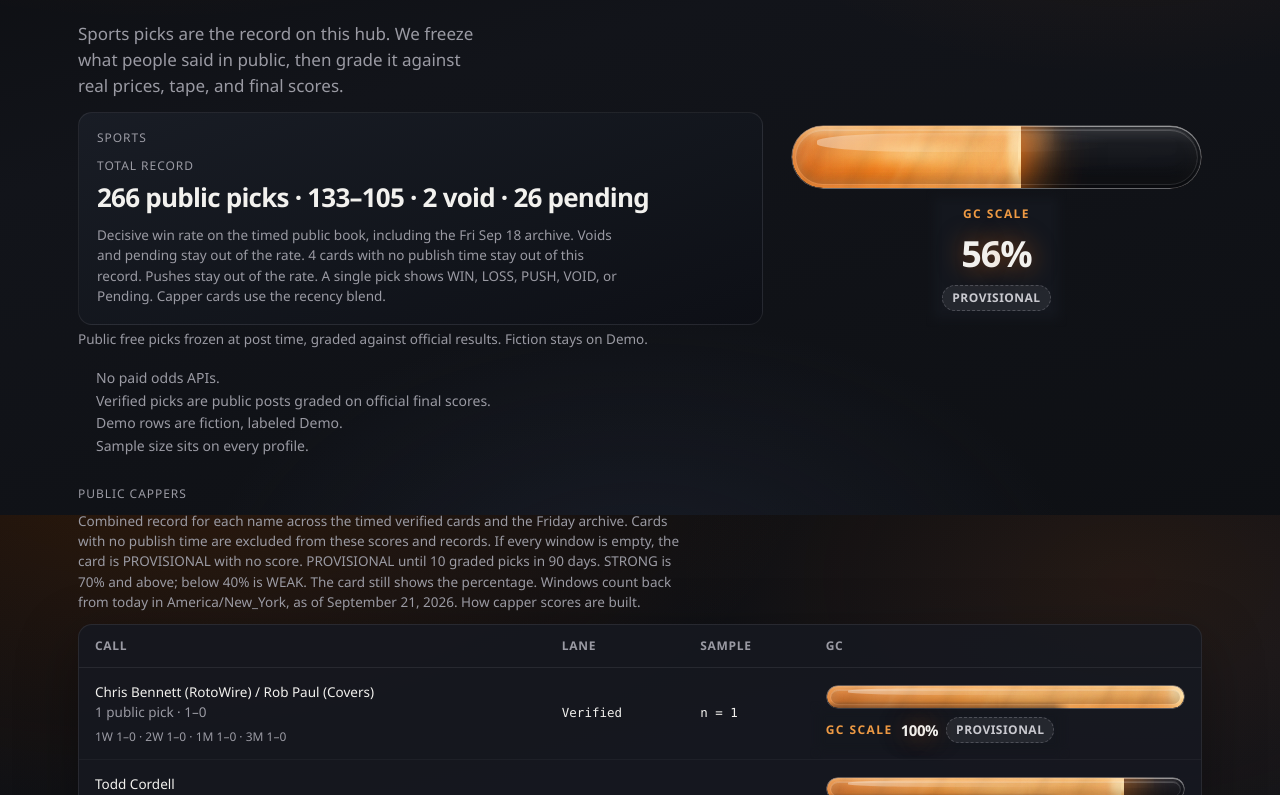
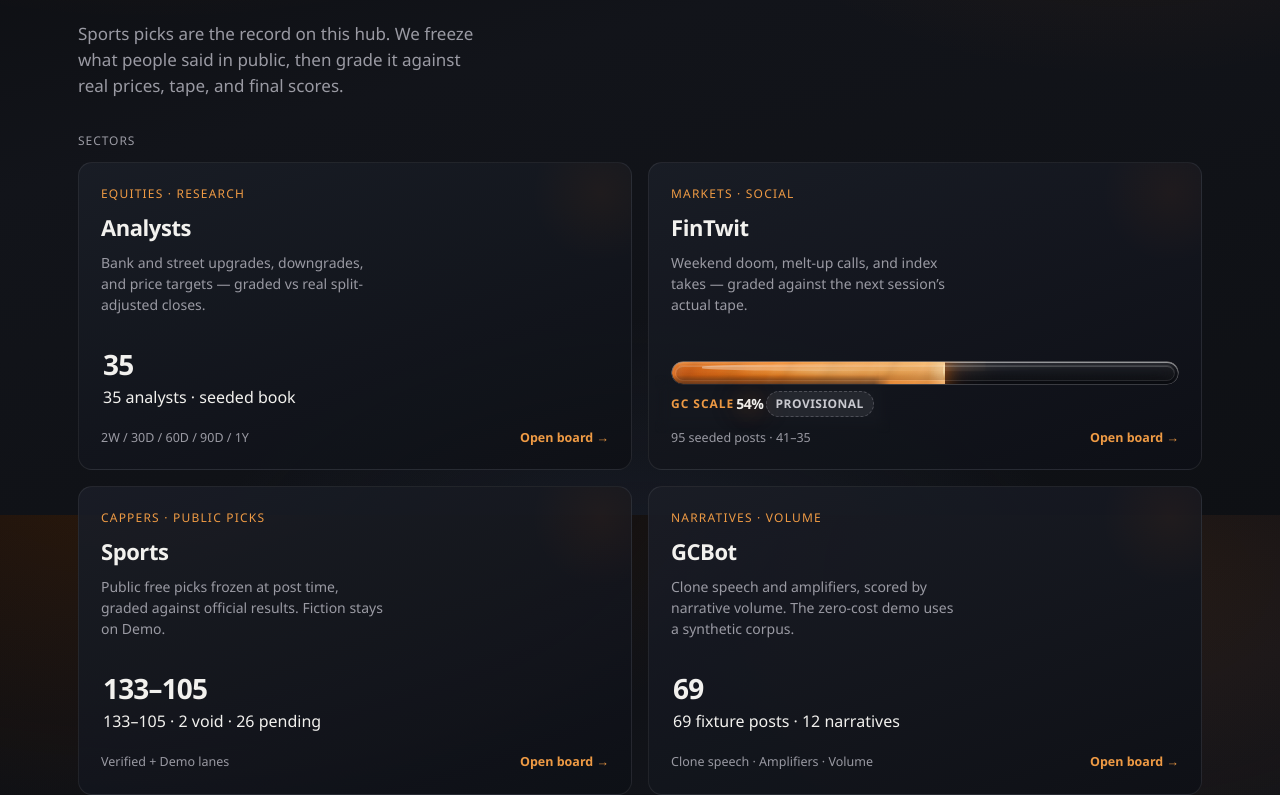
Before and after one commit to mclark-web/Charoof, a Next.js app: page / in a window 1280 px wide. Shown: the part 285-1080 px from the top of the page. Built offline with nearby package versions, Linux system fonts and the light colour scheme.

Commit message:
Move the sports ledger onto /sports and card it on the Hub.
The Hub home now leads with four matching board cards. Sports links to its own page, which keeps the current record, cappers, and picks, and the permanent redirect is gone.

Co-authored-by:  Shah <mclark-web@users.noreply.github.com>

```diff
--- a/app/globals.css
+++ b/app/globals.css
@@ -1276,6 +1276,7 @@ code { color: var(--orange-soft); font-family: var(--mono); font-size: 0.92em; }
 
 .sector-grid { display: grid; grid-template-columns: repeat(2, 1fr); gap: 16px; }
 .sector {
+  min-width: 0;
   padding: 22px; border-radius: var(--radius);
   background: linear-gradient(160deg, rgba(26,29,38,0.95), rgba(14,16,22,0.95));
   border: 1px solid var(--line); position: relative; overflow: hidden;
@@ -1447,7 +1448,8 @@ code { color: var(--orange-soft); font-family: var(--mono); font-size: 0.92em; }
 }
 .roster-meter { padding: 8px 2px; background: transparent; border: 0; }
 .roster-meter .value { font-size: 28px; }
-.sector .roster-meter .hint { text-align: left; }
+.sector .roster-meter .hint { text-align: left; overflow-wrap: anywhere; }
+.sector .roster-meter .value { overflow-wrap: anywhere; }
 .prose-panel { margin-top: 36px; padding: 28px 24px 32px; }
 .prose-panel h1 { font-size: 36px; margin: 12px 0; max-width: 16ch; }
 .prose-panel p { color: var(--muted); line-height: 1.55; max-width: 62ch; margin-top: 12px; }
--- a/app/page.tsx
+++ b/app/page.tsx
@@ -2,16 +2,29 @@ import Link from "next/link";
 
 export const revalidate = 300;
 import { GcTube } from "@/components/gc-tube";
-import { SectorBoard, SectorCard } from "@/components/sector-board";
-import { sectorBooks } from "@/lib/books";
+import { SectorCard } from "@/components/sector-board";
+import { sectorBooks, type SectorBook } from "@/lib/books";
 
 const EXAMPLE_STRONG = "Example: 72% with 10+ graded picks in 90 days";
 
+/** Card stat only. The sports page still reads the tube hero from the book. */
+function sportsBoardCard(book: SectorBook): SectorBook {
+  if (book.hero.kind !== "tube") return book;
+  const headline = book.hero.card.replace(/^\d+ public picks · /, "");
+  const record = headline.split(" · ")[0] || headline;
+  return {
+    ...book,
+    hero: {
+      kind: "count",
+      value: record,
+      card: headline,
+      hint: book.hero.hint,
+    },
+  };
+}
+
 export default function HubPage() {
   const books = sectorBooks();
-  const sports = books.find((book) => book.sector.key === "sports");
-  if (!sports) throw new Error("Missing sports book");
-  const others = books.filter((book) => book.sector.key !== "sports");
   return (
     <>
       <section className="hero hero-solo">
@@ -29,14 +42,12 @@ export default function HubPage() {
         </div>
       </section>
 
-      <SectorBoard book={sports} />
-
       <div className="section-label" id="sectors">
         Sectors
       </div>
       <div className="sector-grid">
-        {others.map((book) => (
-          <SectorCard key={book.sector.key} book={book} />
+        {books.map((book) => (
+          <SectorCard key={book.sector.key} book={book.sector.key === "sports" ? sportsBoardCard(book) : book} />
         ))}
         <Link className="sector sector-copy" href="/method#gc-scale">
           <div className="kicker">Trust · Calibration</div>
--- a/app/sitemap.ts
+++ b/app/sitemap.ts
@@ -2,7 +2,7 @@ import type { MetadataRoute } from "next";
 
 const origin = "https://charoof.vercel.app";
 
-const routes = ["/", "/contact", "/disclaimer", "/method", "/terms"];
+const routes = ["/", "/contact", "/disclaimer", "/method", "/sports", "/terms"];
 
 export default function sitemap(): MetadataRoute.Sitemap {
   return routes.map((path) => ({
--- /dev/null
+++ b/app/sports/page.tsx
@@ -0,0 +1,18 @@
+import type { Metadata } from "next";
+import { SectorBoard } from "@/components/sector-board";
+import { sectorBook } from "@/lib/books";
+
+export const revalidate = 300;
+
+export const metadata: Metadata = {
+  title: "Sports",
+  description:
+    "Verified public free picks and the Fri Sep 18 archive, graded on official finals. Demo fiction stays labeled Demo.",
+  alternates: {
+    canonical: "https://charoof.vercel.app/sports",
+  },
+};
+
+export default function SportsPage() {
+  return <SectorBoard book={sectorBook("sports")} />;
+}
--- a/components/site-header.tsx
+++ b/components/site-header.tsx
@@ -10,6 +10,7 @@ type NavItem = { href: string; label: string; external?: boolean };
 
 const NAV: NavItem[] = [
   { href: "/", label: "Hub" },
+  { href: "/sports", label: "Sports" },
   ...LIVE_BOARDS.map((board) => ({ href: board.href, label: board.label, external: true })),
   { href: "/method", label: "Method" },
 ];
--- a/next.config.ts
+++ b/next.config.ts
@@ -9,7 +9,6 @@ const nextConfig: NextConfig = {
       { source: "/sign-in", destination: "/", permanent: true },
       { source: "/gc-scale", destination: "/method#gc-scale", permanent: true },
       { source: "/methodology", destination: "/method", permanent: true },
-      { source: "/sports", destination: "/", permanent: true },
     ];
   },
 };
```
Also changed, not shown: 1 other file (tests, documents, lock files or other folders).
